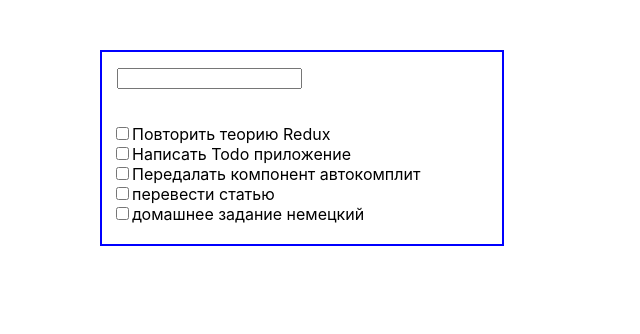
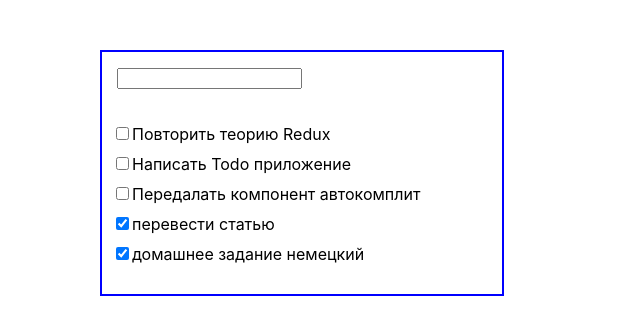
Before and after one commit to marinarodkin/todo, a React (Create React App) app: page / in a window 1280 px wide. Shown: the top 334 px of the page, without its empty margins (0-640 px from the left). Built offline with nearby package versions, Linux system fonts and the light colour scheme.

Commit message:
добавлены функции onChange и onSubmit

```diff
--- a/package.json
+++ b/package.json
@@ -3,6 +3,7 @@
   "version": "0.1.0",
   "private": true,
   "dependencies": {
+    "@fortawesome/free-regular-svg-icons": "^5.5.0-2",
     "react": "^16.6.3",
     "react-dom": "^16.6.3",
     "react-scripts": "2.1.1"
--- a/src/App.css
+++ b/src/App.css
@@ -16,4 +16,5 @@
 
  .task{
    margin-left: 10px;
+     margin-bottom: 10px;
  }
--- a/src/App.js
+++ b/src/App.js
@@ -3,24 +3,39 @@ import TodoForm from './components/TodoForm';
 import TodoList from './components/TodoList';
 import './App.css';
 
+
 class App extends Component {
 
   state = {
-    tasks: [{content: 'Повторить теорию Redux', done: 'false'},
-           {content: 'Написать Todo приложение', done: 'false'},
-           {content: 'Передалать компонент автокомплит', done: 'false'},
-           {content: 'перевести статью', done: 'true'},
-           {content: 'домашнее задание немецкий', done: 'true'}
-  ] }
-  onClick() {
+    tasks: [{content: 'Повторить теорию Redux', done: false},
+           {content: 'Написать Todo приложение', done: false},
+           {content: 'Передалать компонент автокомплит', done: false},
+           {content: 'перевести статью', done: true},
+           {content: 'домашнее задание немецкий', done: true}
+  ],
+  text: ''};
 
+  onChange = ({ target: { value } }) => {
+    console.log("on click input")
+    this.setState(prevState => ({
+    text: value}))
+  }
+
+    onSubmitForm = (e) => {
+      e.preventDefault();
+      const newTask = {content: this.state.text, done: 'false'};
+      this.setState(prevState => ({
+          tasks: [newTask, ...prevState.tasks],
+          text: ''
+
+      }));
   }
 
   render() {
     console.log('state', this.state);
     return (
       <div className="App">
-        <TodoForm/>
+        <TodoForm onSubmitForm = {this.onSubmitForm} onChange = {this.onChange}/>
         <TodoList tasks = {this.state.tasks} onClick = {this.onClick}/>
       </div>
     );
--- a/src/components/TodoForm.js
+++ b/src/components/TodoForm.js
@@ -6,8 +6,8 @@ class TodoForm extends Component {
   render() {
     return (
       <div className="form">
-        <form>
-            <input type = "text"/>
+        <form onSubmit={this.props.onSubmitForm} >
+            <input type = "text" value = {this.props.text} onChange = {this.props.onChange}/>
         </form>
 
       </div>
--- a/src/components/TodoList.js
+++ b/src/components/TodoList.js
@@ -11,7 +11,7 @@ class TodoList extends Component {
         {tasks.map((item, index) =>
             (<div className="task">
                <label htmlFor = {index}>
-                <input type = 'checkbox' id = {index} onClick = {this.props.onClick} checked = {item.status}/>
+                <input type = 'checkbox' id = {index}  checked = {item.done}/>
                 {item.content}
                 </label>
             </div>) )
```
